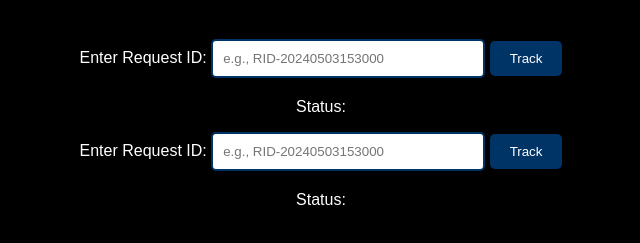
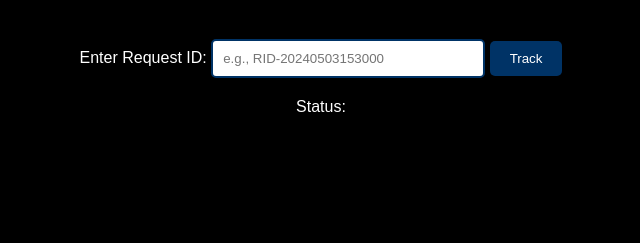
Before and after one commit to scriptkidder/cyber-guardian, a plain HTML site: page trackfunds.html in a window 1280 px wide. Shown: the part 107-350 px from the top of the page, without its empty margins (319-959 px from the left). Drawn offline with Linux system fonts and the light colour scheme.

Commit message:
Update trackfunds.html

```diff
--- a/trackfunds.html
+++ b/trackfunds.html
@@ -117,15 +117,6 @@
     <div id="statusInfo">
         <p>Status: <span id="status"></span></p>
     </div>
-    <form id="trackForm">
-        <label for="complaintId">Enter Request ID:</label>
-        <div id="rid" style="display: none;"></div>
-        <input type="text" id="RId" name="RID" placeholder="e.g., RID-20240503153000">
-        <button type="submit">Track</button>
-    </form>
-    <div id="statusInfo">
-        <p>Status: <span id="status"></span></p>
-    </div>
 
     <script>
         document.addEventListener('DOMContentLoaded', function() {
```
